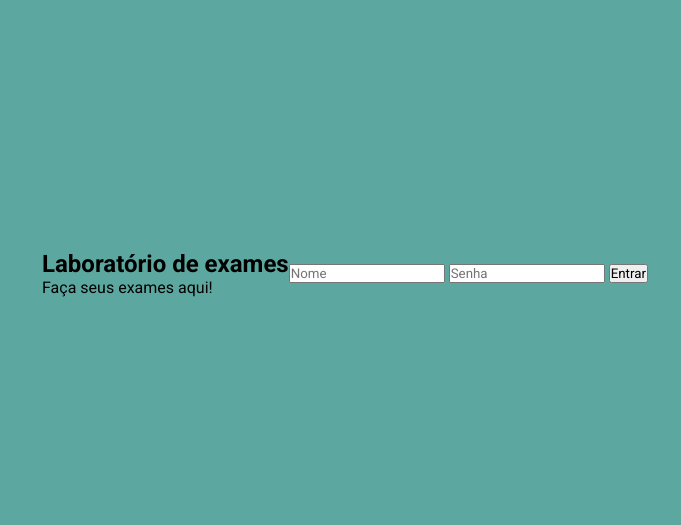
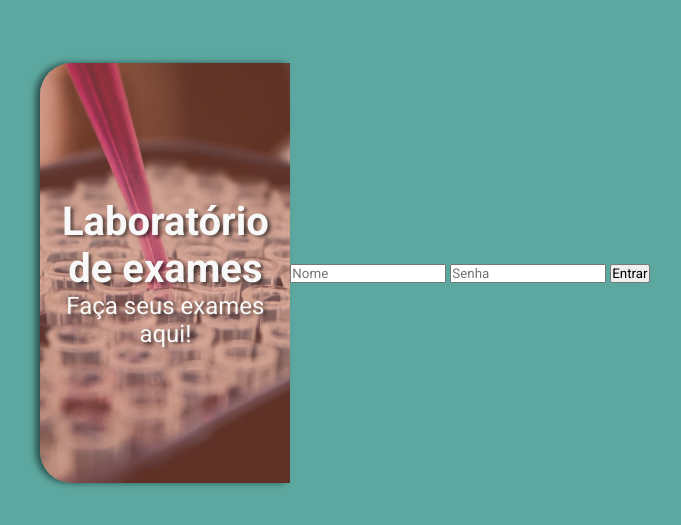
Before and after one commit to walber-vaz/laboratorio-exames, a plain HTML site: page index.html in a window 1280 px wide. Shown: the part 127-652 px from the top of the page, without its empty margins (295-976 px from the left). Drawn offline with Linux system fonts and the light colour scheme.

Commit message:
Projeto para portfólio (tela de login e area de cadastro de exames) -> estiliando title e desc do content

```diff
--- a/assets/css/styles.css
+++ b/assets/css/styles.css
@@ -33,17 +33,32 @@ body {
 }
 
 /* CONTENT */
-/* .content {
+.content {
+  box-shadow: -0.3rem 0 .4rem rgb(0, 0, 0, .5);
   display: flex;
+  align-items: center;
+  justify-content: center;
+  flex-direction: column;
   width: var(--width-content);
   height: var(--height-container);
   background: linear-gradient(rgba(188, 98, 70, .5), rgba(188, 98, 70, .5)), url("../img/coantent.jpg");
   background-position: center;
   background-size: cover;
   text-align: center;
-  flex-direction: column;
+  border-radius: 2rem 0 0 2rem;
 }
 
-.login {
+.title {
+  color: var(--color-white);
+  font-size: 2.5rem;
+  text-shadow: .2rem .1rem .2rem rgba(0, 0, 0, .5);
+}
+
+.desc {
+  color: var(--color-white);
+  text-shadow: .2rem .1rem .2rem rgba(0, 0, 0, .5);
+  font-size: 1.5rem;
+}
+/* .login {
   display: flex;
 } */
--- a/index.html
+++ b/index.html
@@ -15,7 +15,7 @@
 <body>
   <div class="container">
     <div class="content">
-      <h2 class="title">Laboratório de exames</h2>
+      <h2 class="title">Laboratório <br>de exames</h2>
       <p class="desc">Faça seus exames aqui!</p>
     </div>
     <div class="login">
```
